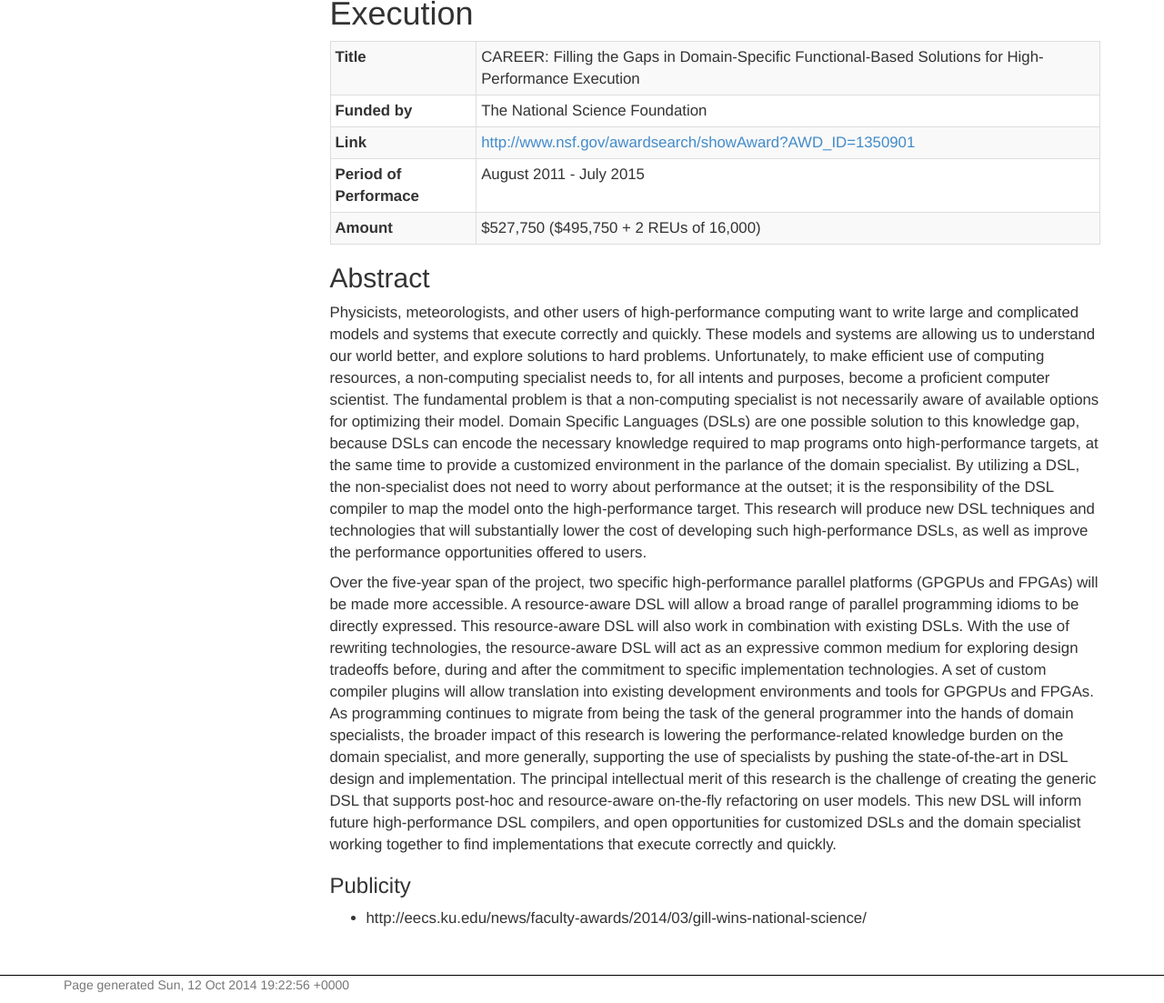
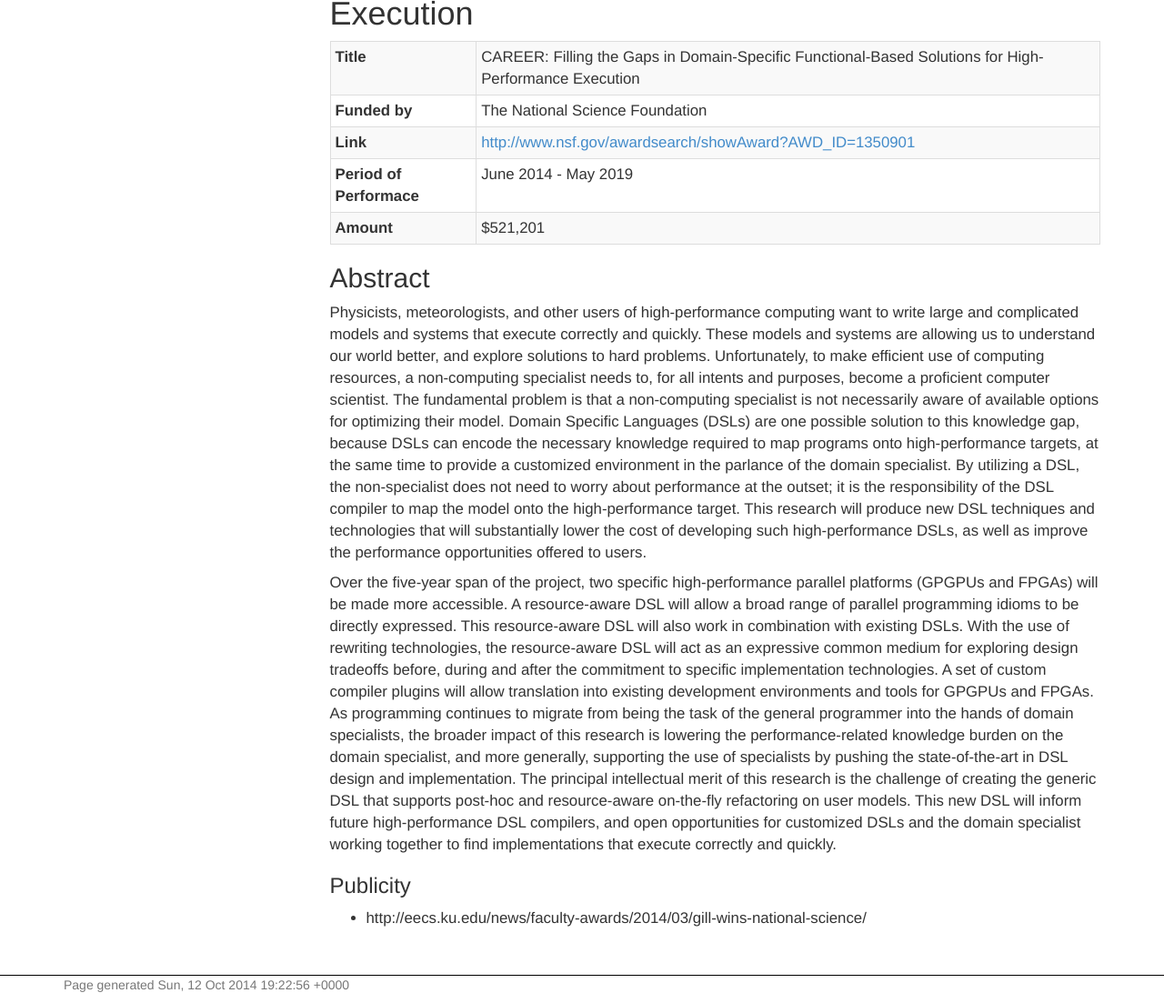
Before and after one commit to ku-fpg/ku-fpg.github.io, a Jekyll site: the page built from research/CAREER.md, in a window 1280 px wide, cut to the strip 176-1279 px from the top of the page. Shown: the whole strip at 91% size. Built offline with Jekyll 4.4.1, drawn with Linux system fonts in a browser that asks for light colours.

```diff
--- a/research/CAREER.md
+++ b/research/CAREER.md
@@ -7,8 +7,8 @@
 **Title**     | CAREER: Filling the Gaps in Domain-Specific Functional-Based Solutions for High-Performance Execution
 **Funded&nbsp;by**       | The National Science Foundation
 **Link**                 | <http://www.nsf.gov/awardsearch/showAward?AWD_ID=1350901>
-**Period of Performace** | August 2011 - July 2015
-**Amount**               | $527,750 ($495,750 + 2 REUs of 16,000)
+**Period of Performace** | June 2014 - May 2019
+**Amount**               | $521,201
 
 ## Abstract
 
```
Also changed, not shown: research.md (+1 -1 lines).
